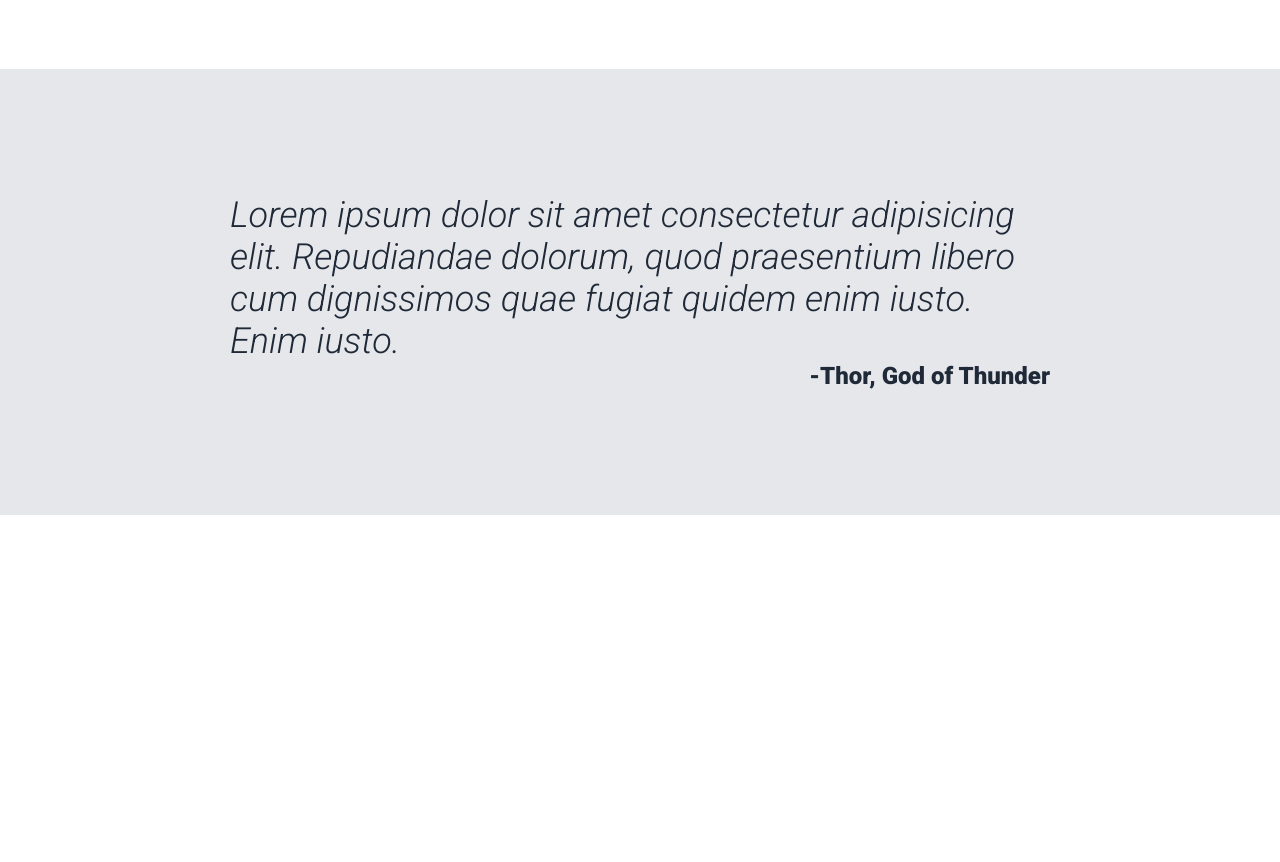
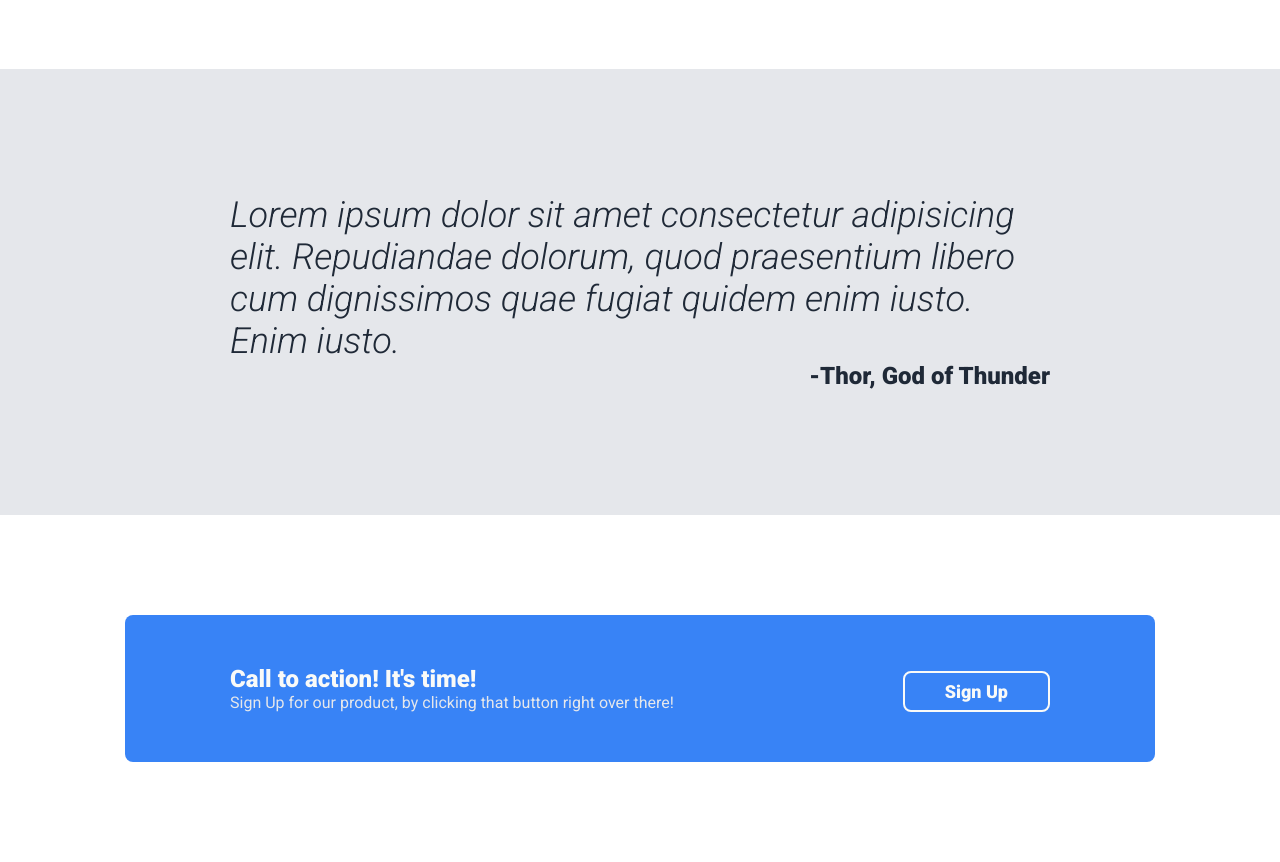
Before and after one commit to YukitoWeiss/odin-landing-page, a plain HTML site: page index.html in a window 1280 px wide. Shown: the part 977-1839 px from the top of the page. Before the commit the page ends 1492 px from the top, so only its background shows below. Drawn offline with Linux system fonts and the light colour scheme.

Commit message:
Complete call to action section

```diff
--- a/css/style.css
+++ b/css/style.css
@@ -169,3 +169,35 @@ blockquote {
   text-align: right;
   color: #1f2937;
 }
+
+/* SECTION-CTA */
+.section-cta {
+  padding: 100px 0;
+}
+
+.heading-tertiary {
+  font-size: 24px;
+}
+
+.cta {
+  display: flex;
+  justify-content: space-between;
+  align-items: center;
+  padding: 50px 105px;
+
+  border-radius: 8px;
+  background-color: #3883f6;
+  color: #f9faf8;
+}
+
+.cta-text p {
+  color: #e5e7eb;
+}
+
+.cta button {
+  padding: 8px 40px;
+
+  color: #f9faf8;
+
+  border: 2px solid #f9faf8;
+}
--- a/index.html
+++ b/index.html
@@ -1,16 +1,16 @@
 <!DOCTYPE html>
 <html lang="en">
+
 <head>
   <meta charset="UTF-8" />
   <link rel="preconnect" href="https://fonts.googleapis.com" />
   <link rel="preconnect" href="https://fonts.gstatic.com" crossorigin />
-    <link
-      href="https://fonts.googleapis.com/css2?family=Roboto:ital,wght@0,400;0,900;1,300&display=swap"
-      rel="stylesheet"
-    />
+  <link href="https://fonts.googleapis.com/css2?family=Roboto:ital,wght@0,400;0,900;1,300&display=swap"
+    rel="stylesheet" />
   <link rel="stylesheet" href="./css/style.css" />
   <title>Odin Landing Page</title>
 </head>
+
 <body>
   <header class="header">
     <div class="container">
@@ -35,8 +35,7 @@
         <div class="header__img">
           <img
             src="https://images.unsplash.com/photo-1654886848152-93c1baed9e14?ixlib=rb-1.2.1&ixid=MnwxMjA3fDB8MHxwaG90by1wYWdlfHx8fGVufDB8fHx8&auto=format&fit=crop&w=775&q=80"
-              alt="Photo of an ocean and bridge"
-            />
+            alt="Photo of an ocean and bridge" />
         </div>
       </div>
     </div>
@@ -48,25 +47,33 @@
         <h2 class="heading-secondary">Some random information.</h2>
         <div class="gallery">
           <div class="gallery-item">
-              <div class="gallery-img"><img src="https://images.unsplash.com/photo-1655201820196-bded3e9bd271?ixlib=rb-1.2.1&ixid=MnwxMjA3fDB8MHxwaG90by1wYWdlfHx8fGVufDB8fHx8&auto=format&fit=crop&w=387&q=80" alt="Photo of a paint brushes" /></div>
+            <div class="gallery-img"><img
+                src="https://images.unsplash.com/photo-1655201820196-bded3e9bd271?ixlib=rb-1.2.1&ixid=MnwxMjA3fDB8MHxwaG90by1wYWdlfHx8fGVufDB8fHx8&auto=format&fit=crop&w=387&q=80"
+                alt="Photo of a paint brushes" /></div>
             <p class="gallery-text">
               This is some subtext under illustration or image.
             </p>
           </div>
           <div class="gallery-item">
-              <div class="gallery-img"><img src="https://images.unsplash.com/photo-1649605678765-6dca7e739d0a?ixlib=rb-1.2.1&ixid=MnwxMjA3fDB8MHxwaG90by1wYWdlfHx8fGVufDB8fHx8&auto=format&fit=crop&w=399&q=80" alt="Photo of a camera" class="" /></div>
+            <div class="gallery-img"><img
+                src="https://images.unsplash.com/photo-1649605678765-6dca7e739d0a?ixlib=rb-1.2.1&ixid=MnwxMjA3fDB8MHxwaG90by1wYWdlfHx8fGVufDB8fHx8&auto=format&fit=crop&w=399&q=80"
+                alt="Photo of a camera" class="" /></div>
             <p class="gallery-text">
               This is some subtext under illustration or image.
             </p>
           </div>
           <div class="gallery-item">
-              <div class="gallery-img"><img src="https://images.unsplash.com/photo-1654895716780-b4664497420d?ixlib=rb-1.2.1&ixid=MnwxMjA3fDB8MHxwaG90by1wYWdlfHx8fGVufDB8fHx8&auto=format&fit=crop&w=387&q=80" alt="Photo of a dog" class="" /></div>
+            <div class="gallery-img"><img
+                src="https://images.unsplash.com/photo-1654895716780-b4664497420d?ixlib=rb-1.2.1&ixid=MnwxMjA3fDB8MHxwaG90by1wYWdlfHx8fGVufDB8fHx8&auto=format&fit=crop&w=387&q=80"
+                alt="Photo of a dog" class="" /></div>
             <p class="gallery-text">
               This is some subtext under illustration or image.
             </p>
           </div>
           <div class="gallery-item">
-              <div class="gallery-img"><img src="https://images.unsplash.com/photo-1652677481595-925d4e6be7d4?ixlib=rb-1.2.1&ixid=MnwxMjA3fDB8MHxwaG90by1wYWdlfHx8fGVufDB8fHx8&auto=format&fit=crop&w=387&q=80" alt="Photo of clothes" class="" /></div>
+            <div class="gallery-img"><img
+                src="https://images.unsplash.com/photo-1652677481595-925d4e6be7d4?ixlib=rb-1.2.1&ixid=MnwxMjA3fDB8MHxwaG90by1wYWdlfHx8fGVufDB8fHx8&auto=format&fit=crop&w=387&q=80"
+                alt="Photo of clothes" class="" /></div>
             <p class="gallery-text">
               This is some subtext under illustration or image.
             </p>
@@ -78,14 +85,26 @@
     <section class="section-quotes">
       <div class="container-small">
         <blockquote>
-              <p>Lorem ipsum dolor sit amet consectetur adipisicing elit. Repudiandae dolorum, quod praesentium libero cum dignissimos quae fugiat quidem enim iusto. Enim iusto.</p>
+          <p>Lorem ipsum dolor sit amet consectetur adipisicing elit. Repudiandae dolorum, quod praesentium libero cum
+            dignissimos quae fugiat quidem enim iusto. Enim iusto.</p>
         </blockquote>
         <p class="author">-Thor, God of Thunder</p>
       </div>
     </section>
 
-
+    <section class="section-cta">
+      <div class="container">
+        <div class="cta">
+          <div class="cta-text">
+            <h3 class="heading-tertiary">Call to action! It's time!</h3>
+            <p>Sign Up for our product, by clicking that button right over there!</p>
+          </div>
+          <button>Sign Up</button>
+        </div>
+      </div>
+    </section>
     </div>
   </main>
 </body>
+
 </html>
```
Lines whose indentation alone changed are shown as unchanged.
